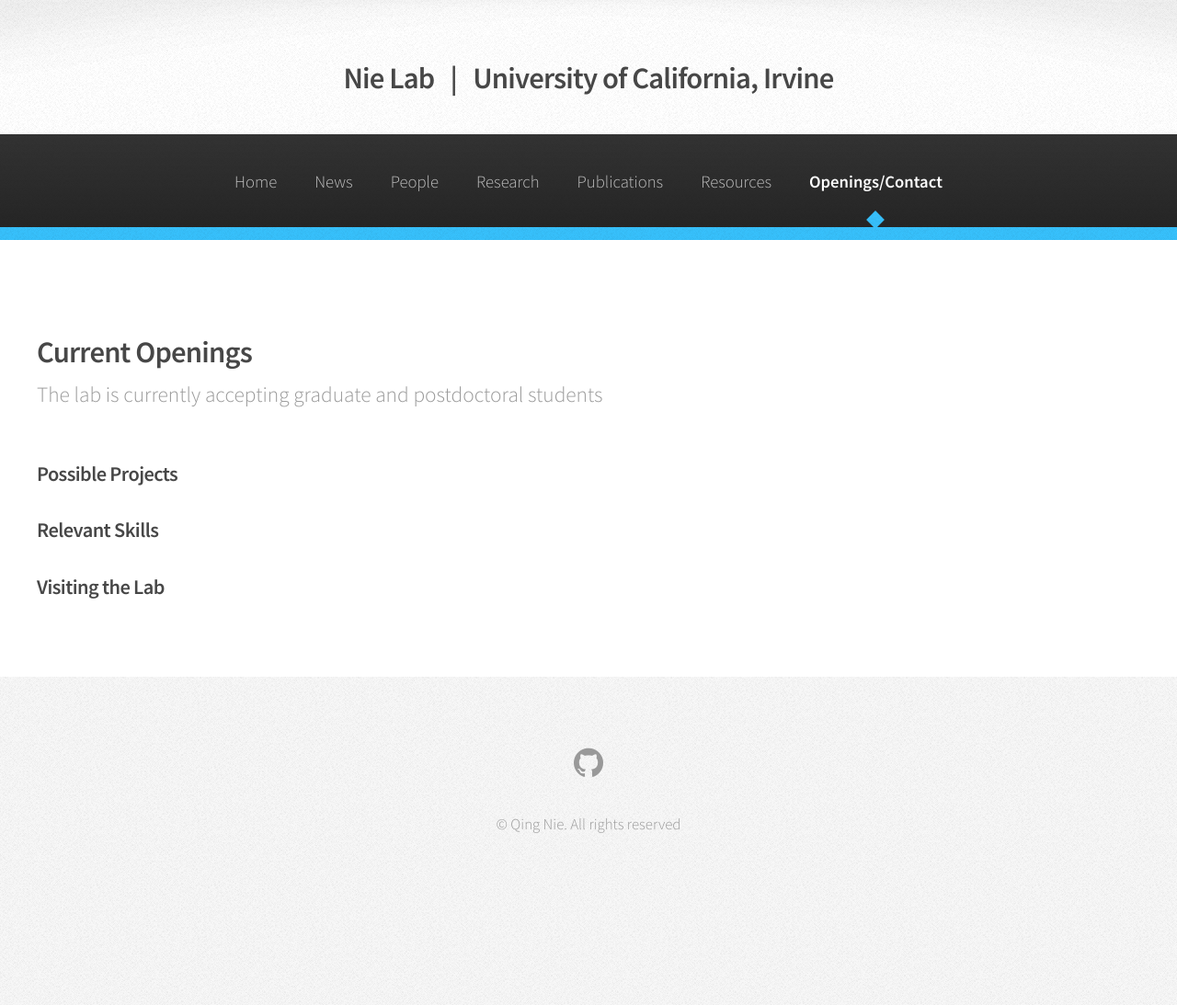
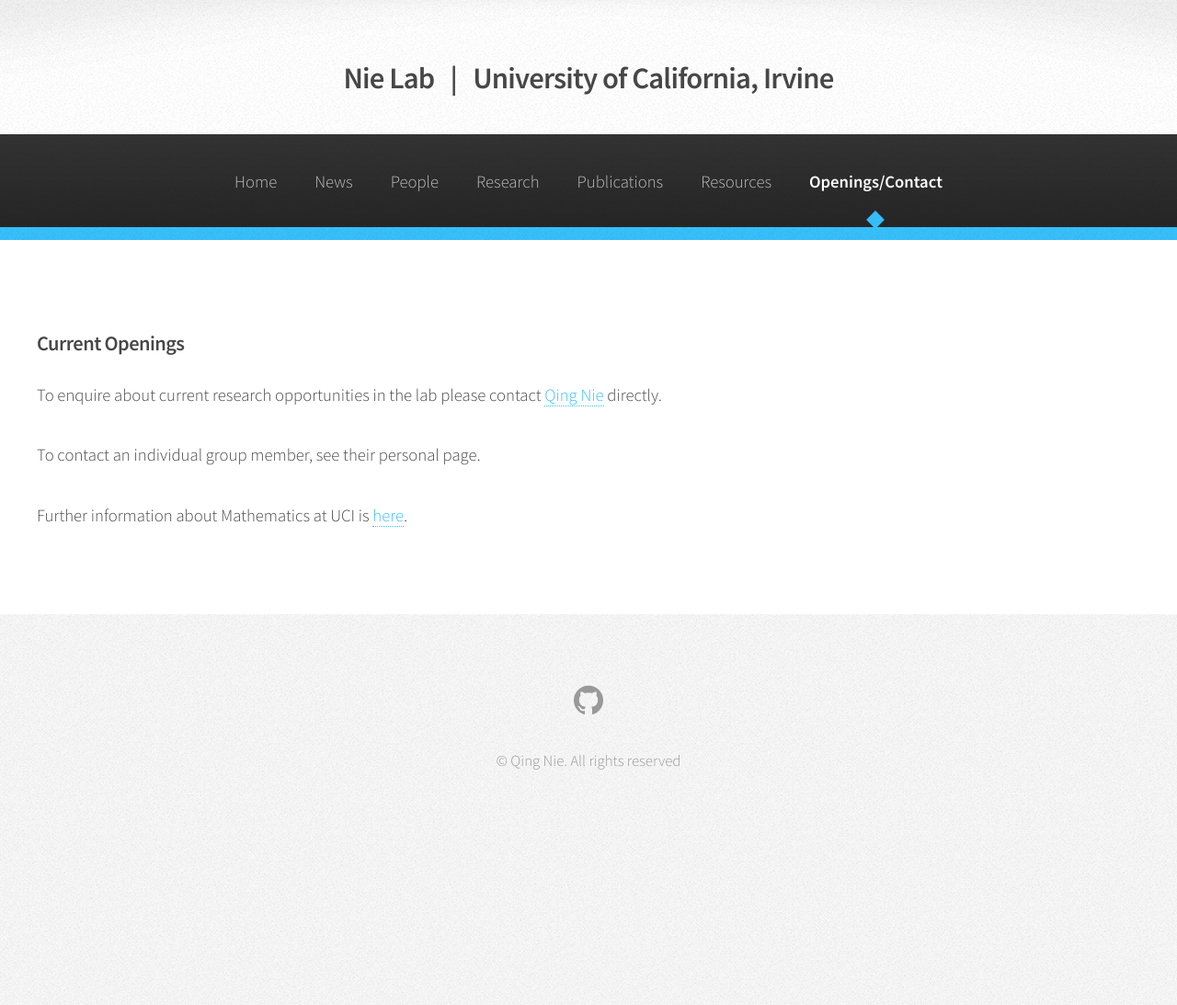
Before and after one commit to NieLab/nielab.github.io, a Jekyll site: the page built from currentopenings.html, in a window 1280 px wide. Shown: the whole page at 92% size. Built offline with Jekyll 4.4.1, drawn with Linux system fonts in a browser that asks for light colours; after the commit the page ends 1024 px from its top, so only the background shows below that.

Commit message:
update contact and home page

```diff
--- a/_includes/header.html
+++ b/_includes/header.html
@@ -40,12 +40,12 @@
 
 						 {% assign current = page.url | downcase | split: '/' %}
 
-	<li {% if current[1] == 'index' %}class="current"{% endif %}><a href="{{ site.baseurl }}/index">Home</a></li>
-	<li {% if current[1] == 'blog' %}class="current"{% endif %}><a href="{{ site.baseurl }}/news">News</a></li>
-	<li {% if current[1] == 'labmembers' %}class="current"{% endif %}><a href="{{ site.baseurl }}/lab-members">People</a></li>
-	<li {% if current[1] == 'research' %}class="current"{% endif %}><a href="{{ site.baseurl }}/research-topics">Research</a></li>
+	<li {% if current[1] == 'index/' %}class="current"{% endif %}><a href="{{ site.baseurl }}/index">Home</a></li>
+	<li {% if current[1] == 'news/' %}class="current"{% endif %}><a href="{{ site.baseurl }}/news">News</a></li>
+	<li {% if current[1] == 'lab-members.html' %}class="current"{% endif %}><a href="{{ site.baseurl }}/lab-members">People</a></li>
+	<li {% if current[1] == 'research-topics.html' %}class="current"{% endif %}><a href="{{ site.baseurl }}/research-topics">Research</a></li>
 	<li {% if current[1] == 'publications.html' %}class="current"{% endif %}><a href="{{ site.baseurl }}/publications">Publications</a></li>
-	<li {% if current[1] == 'resources' %}class="current"{% endif %}><a href="{{ site.baseurl }}/resources">Resources</a></li>
+	<li {% if current[1] == 'resources.html' %}class="current"{% endif %}><a href="{{ site.baseurl }}/resources">Resources</a></li>
 	<li {% if current[1] == 'currentopenings.html' %}class="current"{% endif %}><a href="{{ site.baseurl }}/currentopenings"> Openings/Contact</a></li>
 
       </ul>
--- a/currentopenings.html
+++ b/currentopenings.html
@@ -11,19 +11,28 @@
 				<!-- Content -->
 
 					<article>
-						<header>
-							<h2>Current Openings</h2>
-							<p>The lab is currently accepting graduate and postdoctoral students</p>
-						</header>
 
-						<h3> Possible Projects </h3>
-
-						<h3> Relevant Skills </h3>
-
-						<h3> Visiting the Lab </h3>
+			  <h3>Current Openings</h3>
 
 
-					</article>
+			  <p>To enquire about current research opportunities in the lab please contact <a href="{{site.baseurl}}/people/qing-nie">Qing Nie</a> directly.
+
+			  <p>
+			  To contact an individual group member, see their personal page.
+			  </p>
+
+			  <p>
+			  Further information about Mathematics at UCI is  <a href="http://www.math.uci.edu/">here</a>.
+			  </p>
+
+
+			  <!-- h3> Possible Projects </h3>
+			  <h3> Relevant Skills </h3>
+			  <h3> Visiting the Lab </h3 -->
+
+
+
+			  </article>
 
 			</div>
 		</div>
--- a/index.html
+++ b/index.html
@@ -60,9 +60,7 @@
 
 
 	  <p>
-	  Research in our group focusses on modeling fundamental mechanisms in biology. We develop mathematical, computational, and statistical tools that can aid discovery
-
-	  enable us to test biological hypotheses and make predictions.
+	  Research in our group focusses on fundamental mechanisms in biology. We develop mathematical, computational, and statistical tools that enable us to propose new hypotheses and test current theories in biology. For information about our specific research interests, search by <a href="{{ site.baseurl }}/research-topics">research topic</a> or <a href="{{ site.baseurl }}/lab-members">lab member</a>.
 	  </p>
 
 
--- a/resources.html
+++ b/resources.html
@@ -1,5 +1,5 @@
 ---
-title: Publications
+title: Arcana
 layout: default
 ---
 
```
